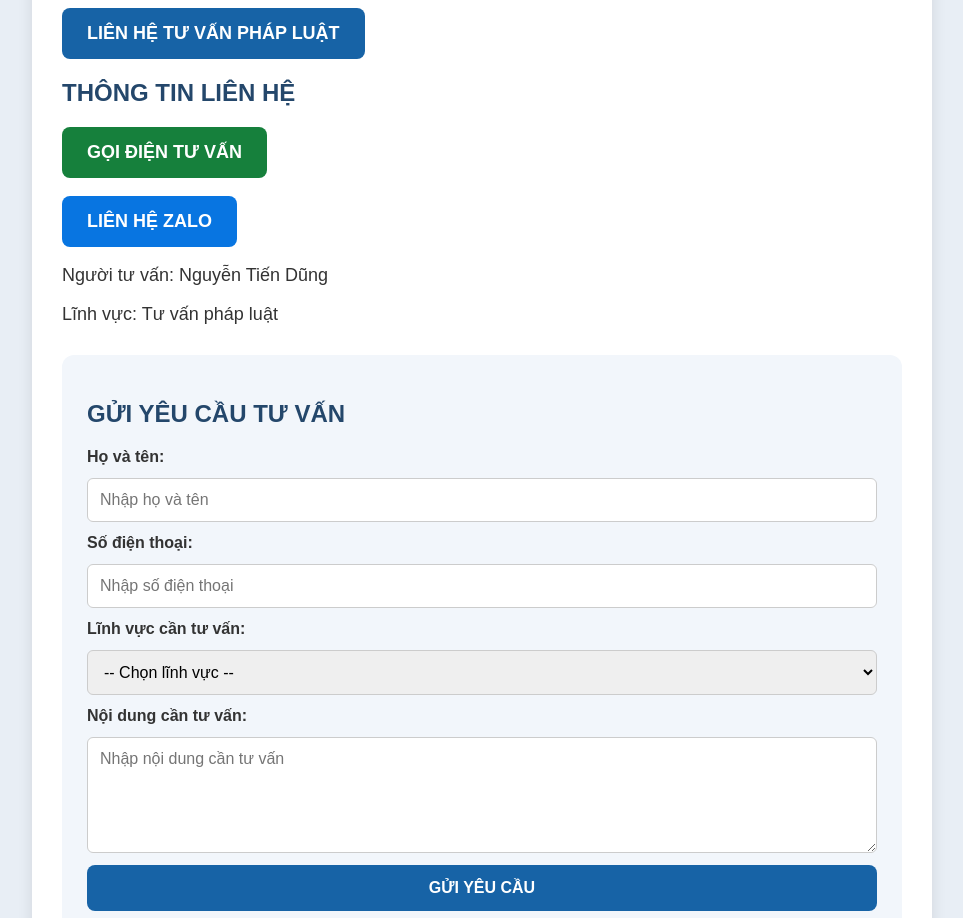
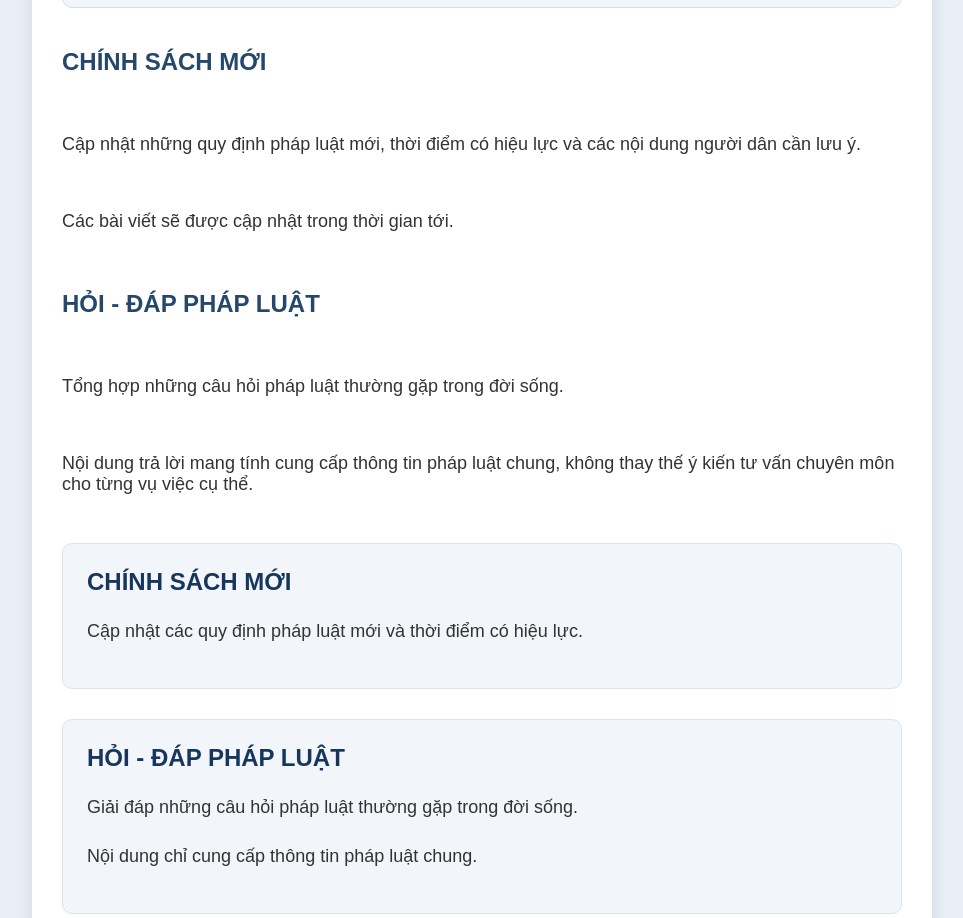
Before and after one commit to tiendung-law/tu-van-phap-luat, a plain HTML site: page index.html in a window 1280 px wide. Shown: the part 1663-2581 px from the top of the page, without its empty margins (158-1121 px from the left). Drawn offline with Linux system fonts and the light colour scheme.

Commit message:
Add files via upload

```diff
--- a/index.html
+++ b/index.html
@@ -1,4 +1,3 @@
-
 <!DOCTYPE html>
 <html lang="vi">
 <head>
@@ -527,6 +526,24 @@ input, select, textarea {
         bottom: 15px;
     }
 }
+
+.chuyen-muc {
+    margin-top: 30px;
+    padding: 24px;
+    background-color: #f2f5f9;
+    border-radius: 10px;
+    border: 1px solid #dce3eb;
+}
+
+.chuyen-muc h2 {
+    color: #17365d;
+    margin-top: 0;
+}
+
+.chuyen-muc p {
+    line-height: 1.7;
+}
+
 </style>
 <link rel="icon" type="image/png" href="favicon.png">
 </head>
@@ -545,8 +562,21 @@ input, select, textarea {
 
     <nav class="menu" id="menu-chinh">
     <a href="#trang-chu">TRANG CHỦ</a>
+
+    <a href="#kien-thuc-phap-luat">
+        KIẾN THỨC PHÁP LUẬT
+    </a>
+
+    <a href="#chinh-sach-moi">
+        CHÍNH SÁCH MỚI
+    </a>
+
+    <a href="#hoi-dap">
+        HỎI - ĐÁP PHÁP LUẬT
+    </a>
+
     <a href="gioi-thieu.html">GIỚI THIỆU</a>
-    <a href="#linh-vuc">LĨNH VỰC</a>
+
     <a href="#lien-he">LIÊN HỆ</a>
 </nav>
     <h1 id="trang-chu">NGUYỄN TIẾN DŨNG</h1>
@@ -624,15 +654,15 @@ input, select, textarea {
 <p id="ket-qua-tim-kiem" aria-live="polite"></p>
 
 
-<div class="danh-sach-bai-viet">
+<div class="danh-sach-bai-viet"
+     id="kien-thuc-phap-luat">
 
     <div class="bai-viet" data-linh-vuc="hon-nhan">
         <h3>Ly hôn đơn phương là gì?</h3>
         <p>Tìm hiểu quyền yêu cầu ly hôn và những điều cần lưu ý.</p>
         <a href="bai-viet-1.html">Đọc bài viết</a>
     </div>
-
-    <div class="bai-viet" data-linh-vuc="dat-dai">
+     <div class="bai-viet" data-linh-vuc="dat-dai">
         <h3>Mua đất bằng giấy viết tay</h3>
         <p>Những vấn đề cần kiểm tra khi nhận chuyển nhượng đất.</p>
         <a href="bai-viet-2.html">Đọc bài viết</a>
@@ -651,11 +681,52 @@ input, select, textarea {
         thuận tình ly hôn tại Việt Nam.
     </p>
     <a href="bai-viet-4.html">Đọc bài viết</a>
-</div>
+
+    </div>
+
+    <h2>CHÍNH SÁCH MỚI</h2>
+
+    <p>
+        Cập nhật những quy định pháp luật mới,
+        thời điểm có hiệu lực và các nội dung
+        người dân cần lưu ý.
+    </p>
+
+    <p>
+        Các bài viết sẽ được cập nhật trong
+        thời gian tới.
+    </p>
+</section>
+
+    <h2>HỎI - ĐÁP PHÁP LUẬT</h2>
+
+    <p>
+        Tổng hợp những câu hỏi pháp luật
+        thường gặp trong đời sống.
+    </p>
+
+    <p>
+        Nội dung trả lời mang tính cung cấp
+        thông tin pháp luật chung, không thay
+        thế ý kiến tư vấn chuyên môn cho
+        từng vụ việc cụ thể.
+    </p>
+</section>
+
 
 
 </div>
 
+<section id="chinh-sach-moi" class="chuyen-muc">
+    <h2>CHÍNH SÁCH MỚI</h2>
+    <p>Cập nhật các quy định pháp luật mới và thời điểm có hiệu lực.</p>
+</section>
+
+<section id="hoi-dap" class="chuyen-muc">
+    <h2>HỎI - ĐÁP PHÁP LUẬT</h2>
+    <p>Giải đáp những câu hỏi pháp luật thường gặp trong đời sống.</p>
+    <p>Nội dung chỉ cung cấp thông tin pháp luật chung.</p>
+</section>
     <p>
         <a href="#lien-he" class="nut-lien-he">
     LIÊN HỆ TƯ VẤN PHÁP LUẬT
```
